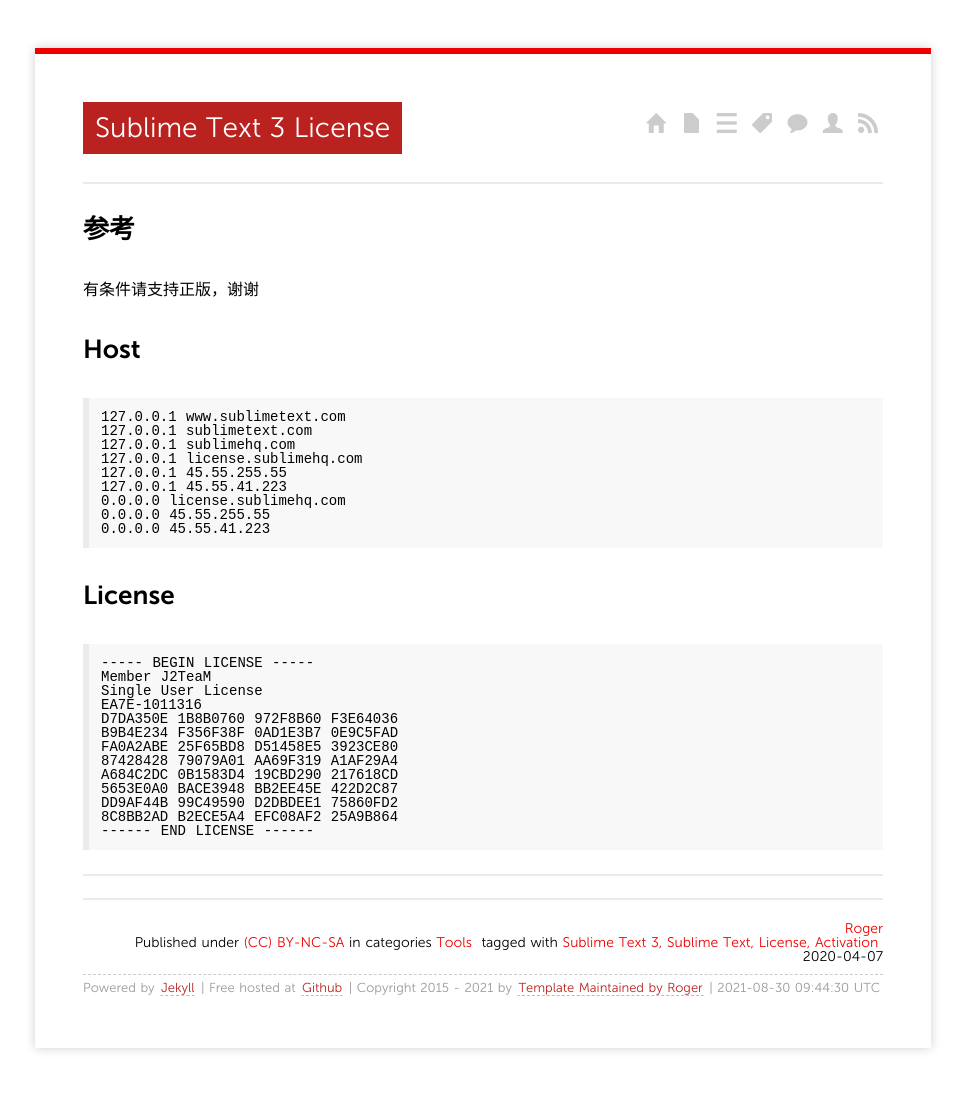
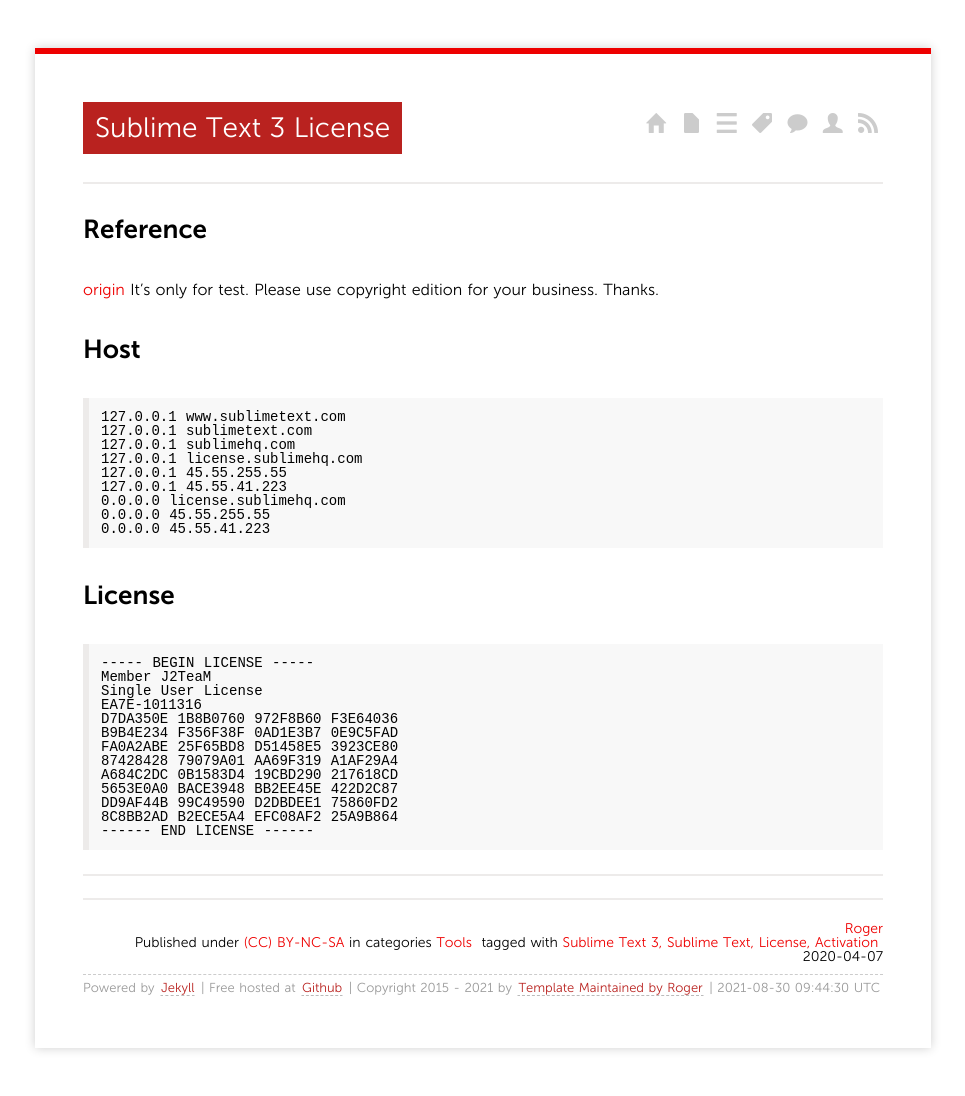
Before and after one commit to TJRoger/tjroger.github.io, a Jekyll site: the page built from _posts/2020/2020-04-07-Sublime_Text_3_3211License.md, in a window 1280 px wide. Shown: the whole page, without its empty margins (157-1122 px from the left). Built offline with Jekyll 4.4.1, drawn with Linux system fonts in a browser that asks for light colours; comment, search, counter and statistics services are not loaded; a style sheet for code colours, icons or effects is not loaded.

Commit message:
rename file

````diff
--- a/_posts/2020/2020-04-07-Sublime_Text_3_3211激活.md
+++ b/_posts/2020/2020-04-07-Sublime_Text_3_3211License.md
@@ -9,9 +9,9 @@ tags:
 
 
 
-## 参考
-[](https://allwpt.com/1035.html)
-有条件请支持正版，谢谢
+## Reference
+[origin](https://allwpt.com/1035.html)
+It's only for test. Please use copyright edition for your business. Thanks.
 
 ## Host
 ```
````
